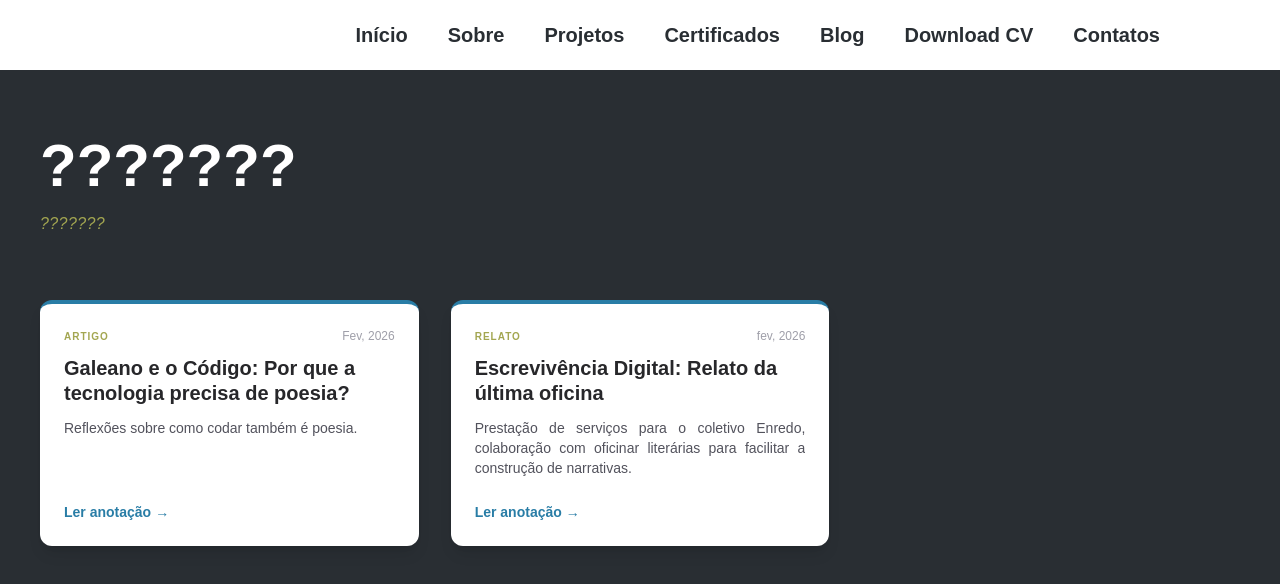
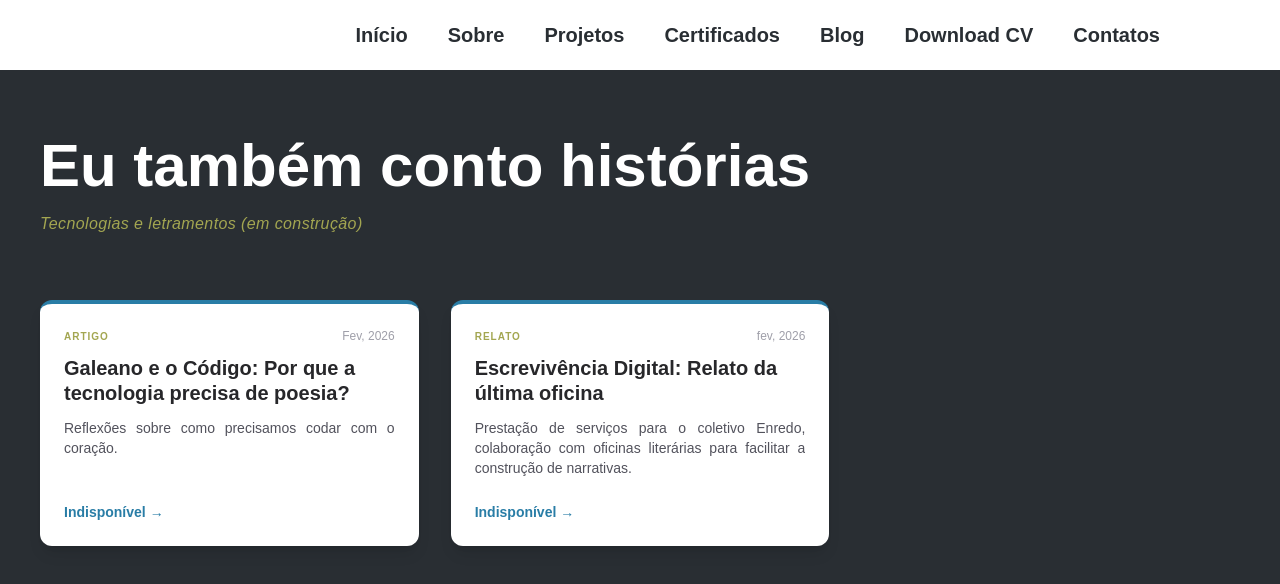
Before and after one commit to Irenita-Lopes/portfolio-irenita-lopes, a Next.js app: page /screens/Blog in a window 1280 px wide. Shown: the top 584 px of the page. Built offline with nearby package versions, Linux system fonts and the light colour scheme.

Commit message:
Atualização de textos na página de blog

```diff
--- a/src/app/screens/Blog/page.tsx
+++ b/src/app/screens/Blog/page.tsx
@@ -5,14 +5,14 @@ const Blog = () => {
     const posts = [
         {
             titulo: "Galeano e o Código: Por que a tecnologia precisa de poesia?",
-            resumo: "Reflexões sobre como codar também é poesia.",
+            resumo: "Reflexões sobre como precisamos codar com o coração.",
             data: "Fev, 2026",
             categoria: "Artigo",
             slug: "galeano-e-o-codigo"
         },
         {
             titulo: "Escrevivência Digital: Relato da última oficina",
-            resumo: "Prestação de serviços para o coletivo Enredo, colaboração com oficinar literárias para facilitar a construção de narrativas.",
+            resumo: "Prestação de serviços para o coletivo Enredo, colaboração com oficinas literárias para facilitar a construção de narrativas.",
             data: "fev, 2026",
             categoria: "Relato",
             slug: "escrevivencia-digital"
@@ -24,10 +24,10 @@ const Blog = () => {
             <div className="max-w-7xl mx-auto px-4 md:px-10">
                 <div className="mb-16">
                     <h1 className="text-5xl md:text-6xl font-bold text-white mb-4">
-                        ???????
+                       Eu também conto histórias
                     </h1>
                     <p className="text-[#A3A651] font-medium tracking-wide italic">
-                        ???????
+                        Tecnologias e letramentos (em construção)
                     </p>
                 </div>
 
--- a/src/components/CardPost/index.tsx
+++ b/src/components/CardPost/index.tsx
@@ -31,7 +31,7 @@ const CardPost: React.FC<ICardPostProps> = ({ titulo, resumo, data, categoria, s
                     href={`/blog/${slug}`}
                     className="mt-auto text-[#297DA6] font-bold text-sm hover:text-[#A3A651] transition-colors flex items-center gap-1"
                 >
-                    Ler anotação <span>→</span>
+                    Indisponível<span>→</span>
                 </Link>
             </div>
         </div>
```
